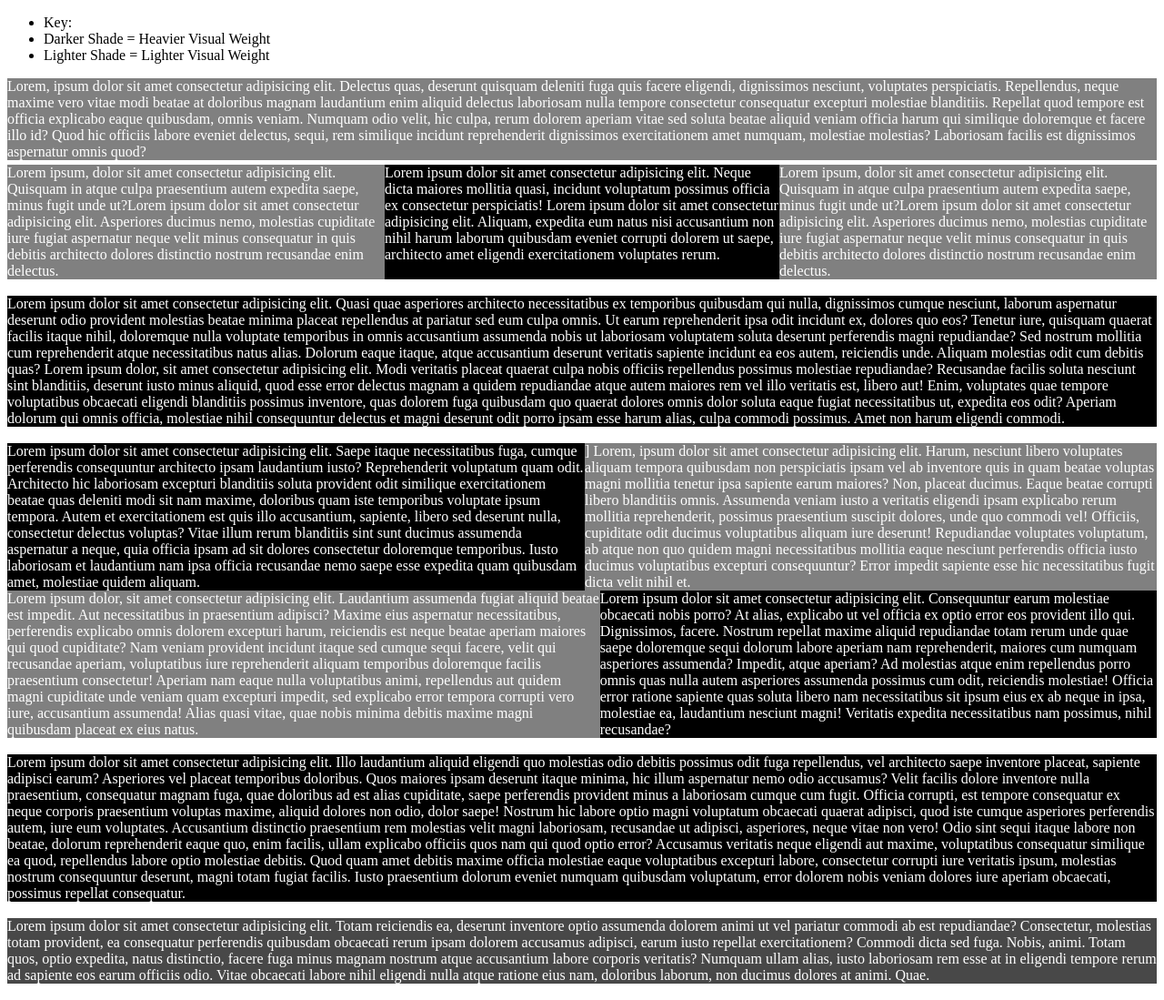
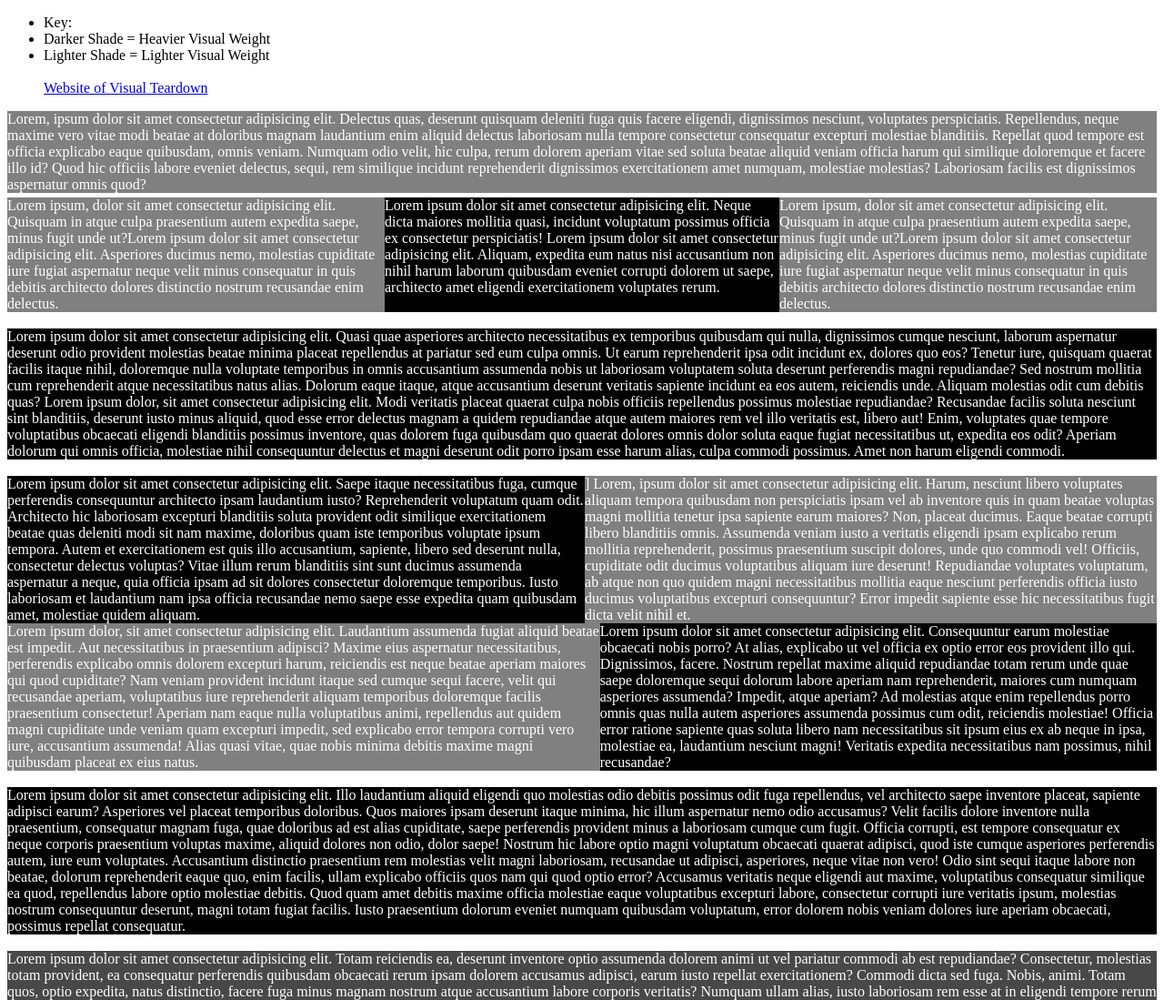
Before and after one commit to D20JS/Smashing-Magazine-Design-Teardown, a plain HTML site: page index.html in a window 1280 px wide. Shown: the top 1099 px of the page at 91% size. Drawn offline with Linux system fonts and the light colour scheme.

Commit message:
added link to website for reference

```diff
--- a/index.html
+++ b/index.html
@@ -12,6 +12,8 @@
       <li>Key:</li>
       <li>Darker Shade = Heavier Visual Weight</li>
       <li>Lighter Shade = Lighter Visual Weight</li>
+      <br />
+      <a href="https://www.smashingmagazine.com/">Website of Visual Teardown</a>
     </ul>
     <div class="top-container">
       <header>
```
